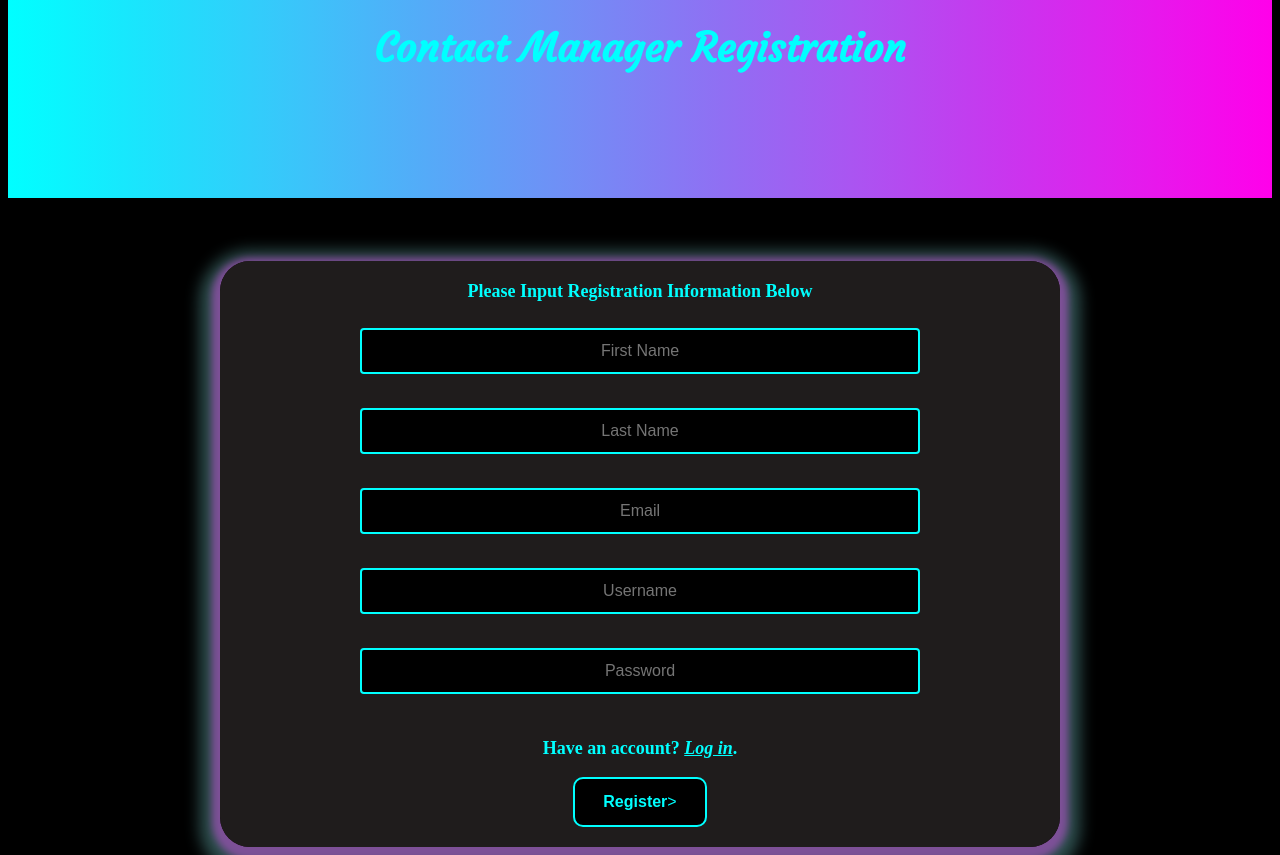
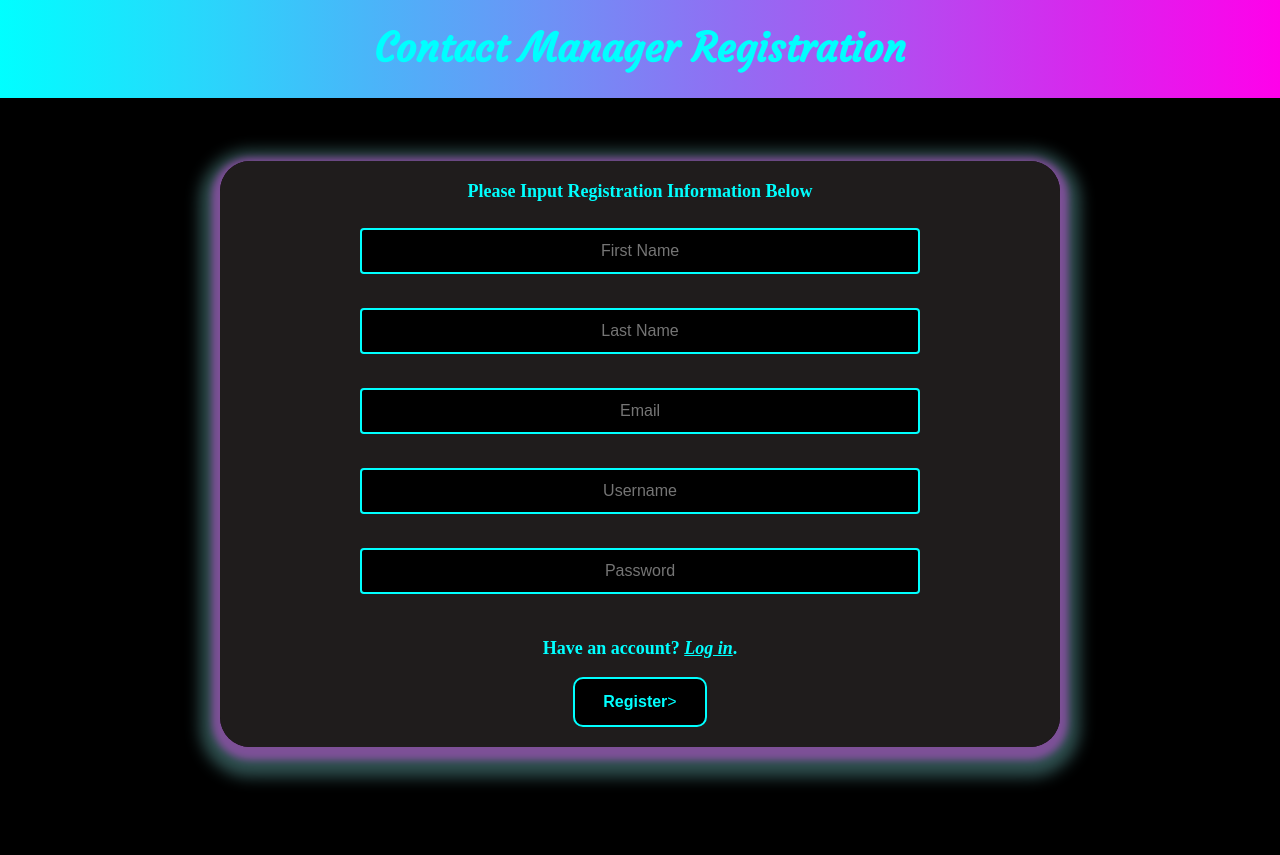
Before and after one commit to BunnyCorruption/contact-manager, a PHP site: page /register.html in a window 1280 px wide. After the commit the page ends 784 px from the top, so only its background shows below. Run offline with PHP 8.4, Linux system fonts and the light colour scheme; some web fonts are replaced.

Commit message:
grad title background?

```diff
--- a/html/css/styles.css
+++ b/html/css/styles.css
@@ -29,15 +29,11 @@ a:hover {
     text-align: center;
     font-family: Courgette, serif;
     color: aqua;
+    background-color: rgba(65, 163, 163, 0.411); /* For browsers that do not support gradients */
+    background-image: linear-gradient(to right, aqua , rgb(255, 0, 234));
     /*background-color: rgba(65, 163, 163, 0.411)*/;
     border-color: aqua;
     padding: 25px;
-}
-
-#grad {
-  height: 200px;
-  background-color: rgba(65, 163, 163, 0.411); /* For browsers that do not support gradients */
-  background-image: linear-gradient(to right, aqua , rgb(255, 0, 234));
 }
 
 #loginDiv, #registrationDiv {
--- a/html/register.html
+++ b/html/register.html
@@ -13,9 +13,7 @@
     <link href="https://fonts.googleapis.com/css?family=Courgette" rel="stylesheet" type="text/css">
 </head>
 <body>
-    <div id="grad">
-        <h1 id="regTitle">Contact Manager Registration</h1>
-    </div>
+    <h1 id="regTitle">Contact Manager Registration</h1>
     <div id="registrationDiv">
         <span id="innerTitle">Please Input Registration Information Below</span><br><br>
         <input id=regFirstName type="text" placeholder="First Name"><br><br>
```
